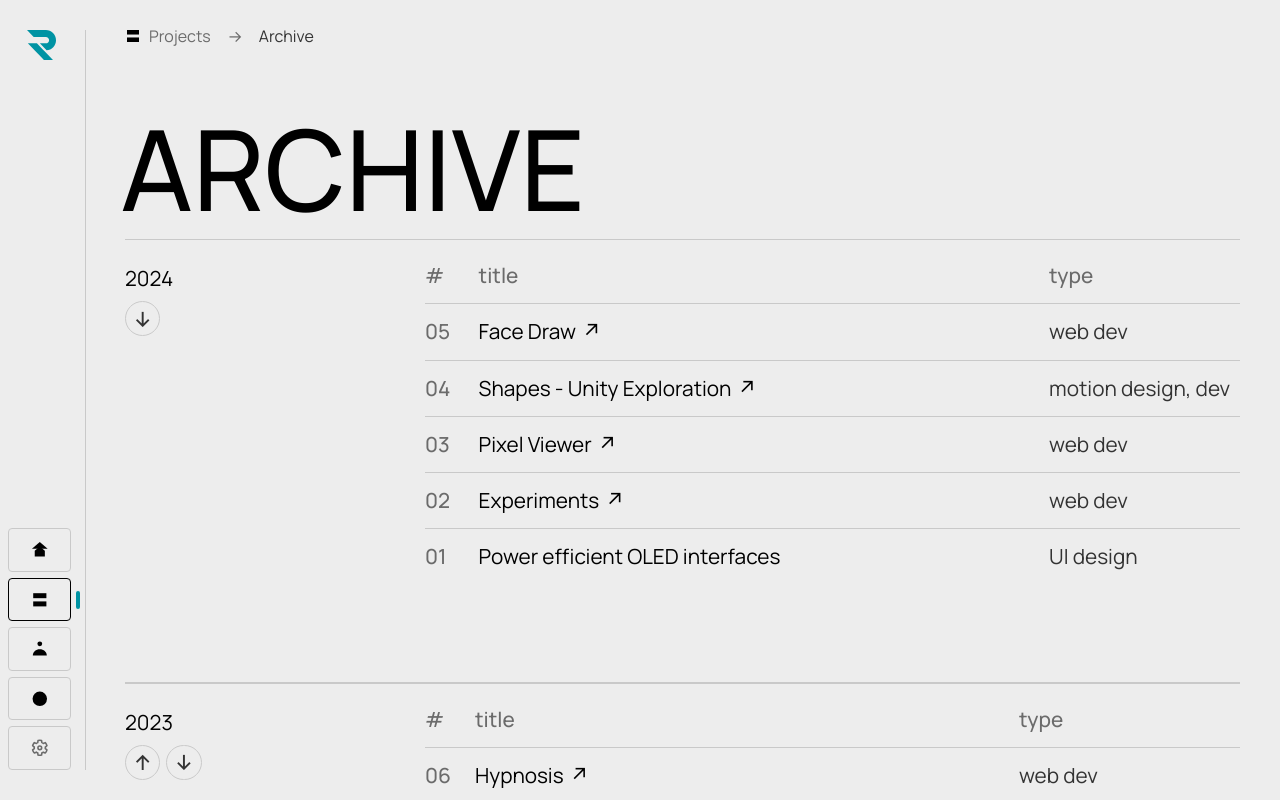
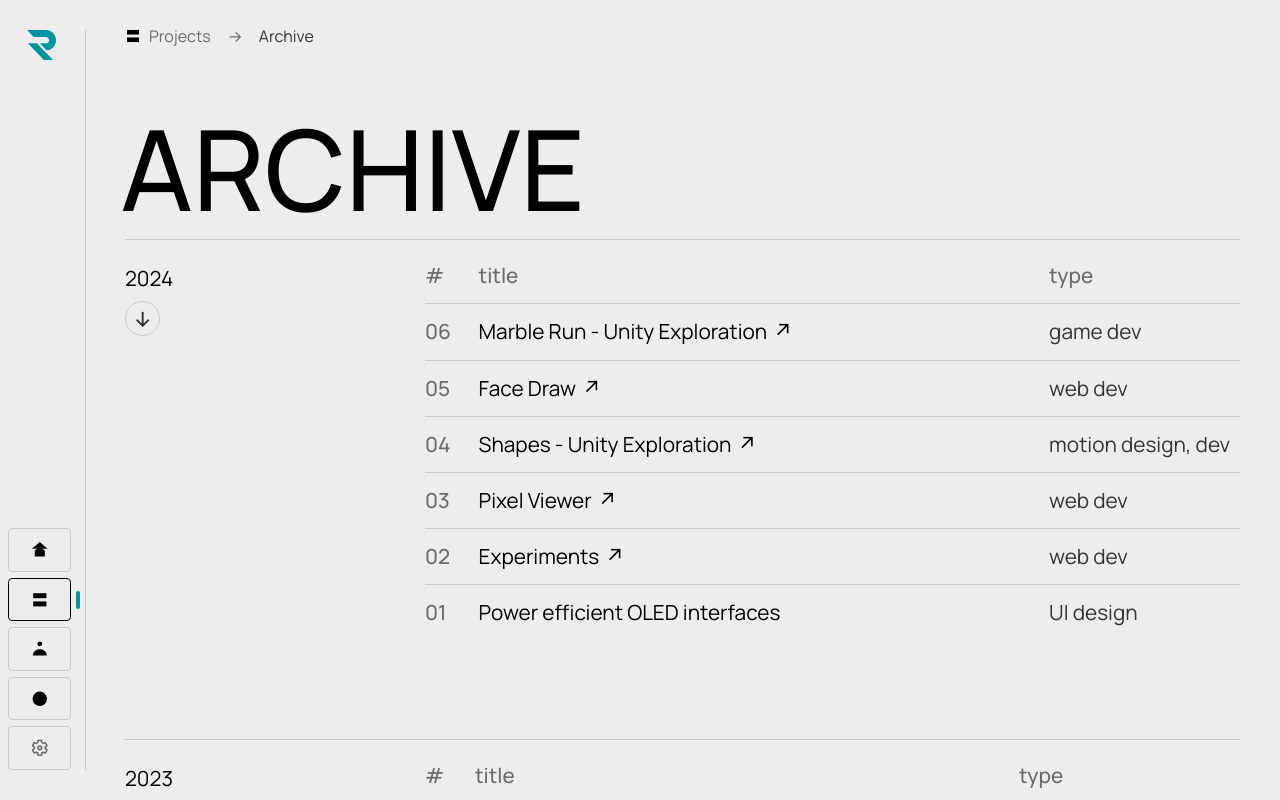
Before and after one commit to richardfxr/richardfxr, a Next.js app: page /projects/archive in a window 1280 px wide. Shown: the top 800 px of the page. Built offline with nearby package versions, Linux system fonts and the light colour scheme; a web font is replaced by a local one.

Commit message:
🔵RCT: add Marble Run to archive2024

```diff
--- a/pages/projects/archive.js
+++ b/pages/projects/archive.js
@@ -25,6 +25,7 @@ const sections = [
 // === ARCHIVE DATA =======================
 const archive2024 = [
     ['#', 'title', 'type'],
+    [<UnderlinedLink href="https://vimeo.com/932316575" target="_blank" key="marbleRun">Marble Run - Unity Exploration</UnderlinedLink>, 'game dev'],
     [<UnderlinedLink href="https://experiments.richardfxr.com/face-draw" target="_blank" key="faceDraw">Face Draw</UnderlinedLink>, 'web dev'],
     [<UnderlinedLink href="https://vimeo.com/920316540" target="_blank" key="shapes">Shapes - Unity Exploration</UnderlinedLink>, 'motion design, dev'],
     [<UnderlinedLink href="https://experiments.richardfxr.com/pixel-viewer" target="_blank" key="pixelViewer">Pixel Viewer</UnderlinedLink>, 'web dev'],
```
Also changed, not shown: 1 other file (tests, documents, lock files or other folders).
